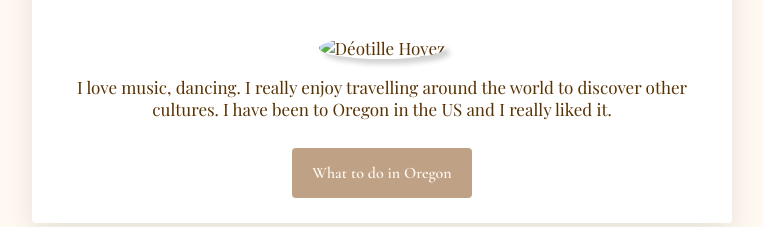
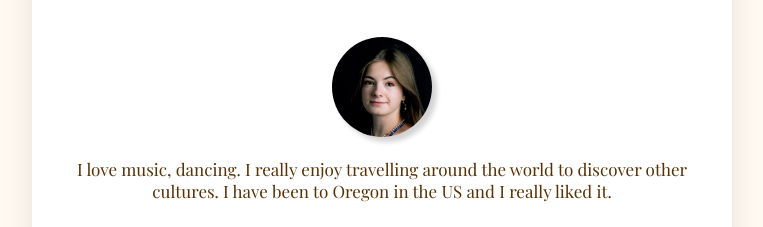
Before and after one commit to deotille-hoyez/my-profile, a plain HTML site: page index.html in a window 1280 px wide. Shown: the part 195-422 px from the top of the page, without its empty margins (258-1021 px from the left). Drawn offline with nearby package versions, Linux system fonts and the light colour scheme; a web font is replaced by a local one.

Commit message:
Update index.html

```diff
--- a/index.html
+++ b/index.html
@@ -17,7 +17,7 @@
 
 		<div class="card-white" id="introduction">
 		<h1> Hello, I'm Déotille ! </h1>
-		<img src="images/profile-picture.jpeg" class="img-circle img-bordered" width="100px" alt="Déotille Hoyez">
+		<img src="profile-picture.jpeg" class="img-circle img-bordered" width="100px" alt="Déotille Hoyez">
 		<p>
 			I love music, dancing. I really enjoy travelling around the world to discover other cultures. I have been to Oregon in the US and I really liked it.
 		</p>
```
